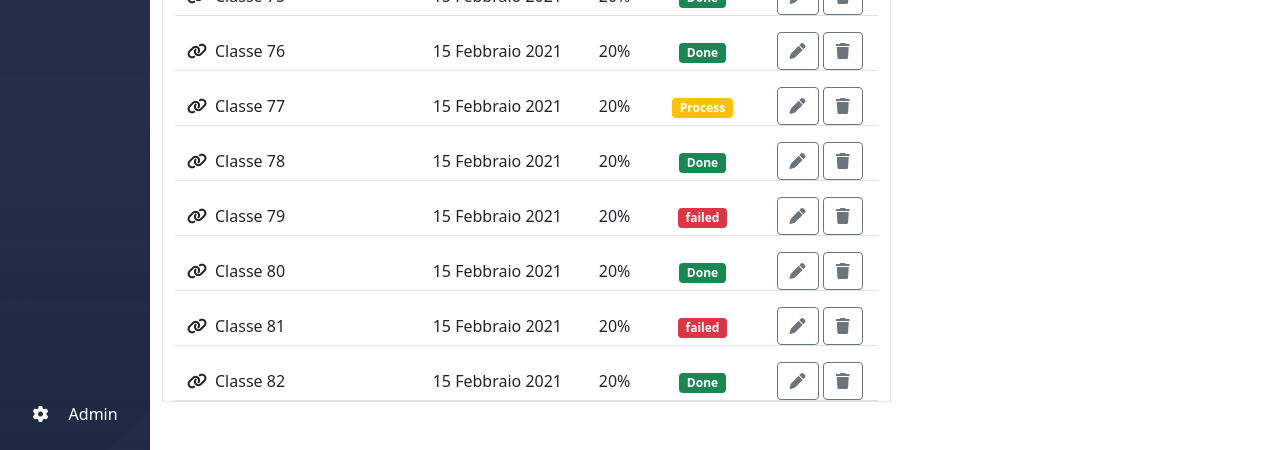
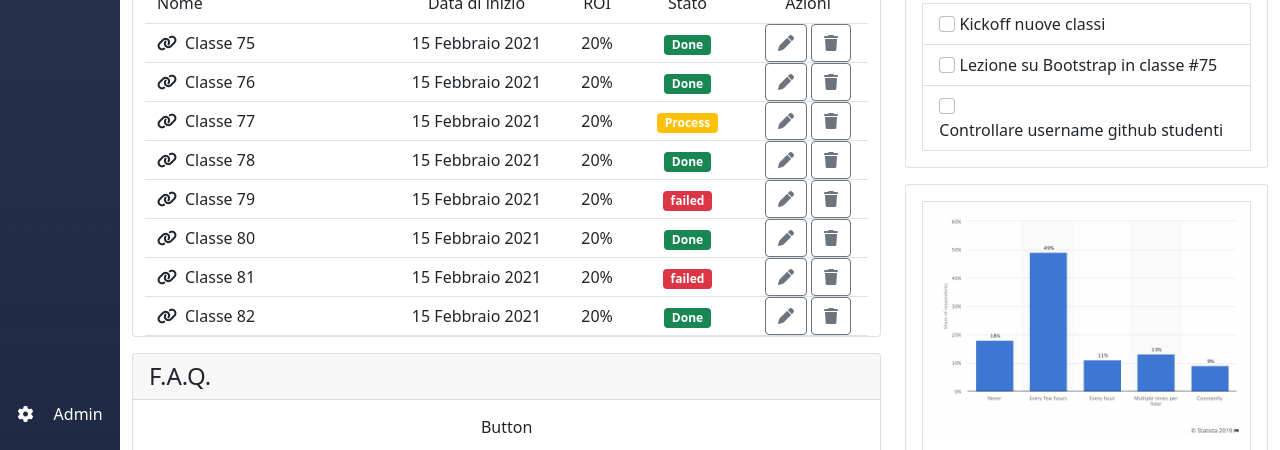
Before and after one commit to Gdr0/html-css-bootstrap-dashboard, a plain HTML site: page index.html in a window 1280 px wide. Shown: the part 350-800 px from the top of the page. Drawn offline with nearby package versions, Linux system fonts and the light colour scheme.

Commit message:
main completo

```diff
--- a/index.html
+++ b/index.html
@@ -20,8 +20,8 @@
     <title>Document</title>
   </head>
   <body>
-    <header>
-      <!-- sidebar -->
+
+      <!-- navbar -->
       <nav class="navbar navbar-light bg-light">
         <div class="container-fluid">
           <div>
@@ -49,7 +49,7 @@
         </div>
       </nav>
       <!-- navbar -->
-    </header>
+
     <div id="wrapper-up">
       <!-- sidebar -->
       <div id="sidebar">
@@ -76,6 +76,7 @@
       </div>
       <!-- sidebar -->
       <div id="main-content">
+        <div class="position-absolute">
         <div class="container-fluid blue">
           <div class="row text-light d-md-none d-lg-none d-inline">
             <div class="col-12 col-md-3 mt-4">
@@ -122,90 +123,177 @@
 
       <!-- main -->
       <div class="container-fluid">
-    <div class="row">
-      <div class="col-12 col-md-8">
-        <div class="border"><h2>Prossime classi</h2></div>
-        <div class="container border">
-          <div class="tabella">
-            <!-- <div class=""><h2>Prossime classi</h2></div> -->
-          <div class="row border-bottom mt-3 pb-2">
-            <div class="col-4">Nome</div>
-            <div class="col-3 text-center">Data di inizio </div>
-            <div class="col-1 text-center">ROI</div>
-            <div class="col-2 text-center">Stato</div>
-            <div class="col-2 text-center">Azioni</div>
+    <div class="row ">
+      <div class="col-12  col-lg-8">
+        <!-- ///////////// -->
+        <!-- TABELLA -->
+        <div class="card mt-3">
+          <h4 class="card-header">
+            Prossime classi
+          </h4>
+          <div class="container ">
+            <div class="tabella ">
+            <div class="row border-bottom  pb-2">
+              <div class="col-4 col-md-4">Nome</div>
+              <div class="col-md-3 text-center d-none d-md-block">Data di inizio </div>
+              <div class="col-md-1 text-center d-none d-md-block">ROI</div>
+              <div class="col-4 col-md-2 text-center">Stato</div>
+              <div class="col-4 col-md-2 text-center">Azioni</div>
             </div>
-          <div class="row border-bottom mt-3 align-items-center">
-            <div class="col-4"><i class="fa-solid fa-link"></i><span class="ms-2">Classe 75</span></div>
-            <div class="col-3 text-center">15 Febbraio 2021</div>
-            <div class="col-1 text-center">20%</div>
-            <div class="col-2 text-center"><span class="badge bg-success">Done</span></div>
-            <div class="col-2 text-center"><button type="button" class="btn btn-outline-secondary"><i class="fa-solid fa-pen"></i></button>
+            <div class="row border-bottom align-items-center">
+              <div class="col-4 col-md-4"><i class="fa-solid fa-link"></i><span class="ms-2">Classe 75</span></div>
+              <div class="col-md-3 text-center d-none d-md-block">15 Febbraio 2021</div>
+              <div class="col-md-1 text-center d-none d-md-block">20%</div>
+              <div class="col-4 col-md-2 text-center"><span class="badge bg-success">Done</span></div>
+              <div class="col-4 col-md-2 text-center"><button type="button" class="btn btn-outline-secondary"><i class="fa-solid fa-pen"></i></button>
                 <button type="button" class="btn btn-outline-secondary"><i class="fa-solid fa-trash"></i></button></div>
             </div>
-          <div class="row border-bottom mt-3 align-items-center">
-            <div class="col-4"><i class="fa-solid fa-link"></i><span class="ms-2">Classe 76</span></div>
-            <div class="col-3 text-center">15 Febbraio 2021</div>
-            <div class="col-1 text-center">20%</div>
-            <div class="col-2 text-center"><span class="badge bg-success">Done</span></div>
-            <div class="col-2 text-center"><button type="button" class="btn btn-outline-secondary"><i class="fa-solid fa-pen"></i></button>
+            <div class="row border-bottom  align-items-center">
+              <div class="col-4 col-md-4"><i class="fa-solid fa-link"></i><span class="ms-2">Classe 76</span></div>
+              <div class="col-md-3 text-center d-none d-md-block">15 Febbraio 2021</div>
+              <div class="col-md-1 text-center d-none d-md-block">20%</div>
+              <div class="col-4 col-md-2 text-center"><span class="badge bg-success">Done</span></div>
+              <div class="col-4 col-md-2 text-center"><button type="button" class="btn btn-outline-secondary"><i class="fa-solid fa-pen"></i></button>
                 <button type="button" class="btn btn-outline-secondary"><i class="fa-solid fa-trash"></i></button></div>
             </div>
-          <div class="row border-bottom mt-3 align-items-center">
-            <div class="col-4"><i class="fa-solid fa-link"></i><span class="ms-2">Classe 77</span></div>
-            <div class="col-3 text-center">15 Febbraio 2021</div>
-            <div class="col-1 text-center">20%</div>
-            <div class="col-2 text-center"><span class="badge bg-warning">Process</span></div>
-            <div class="col-2 text-center"><button type="button" class="btn btn-outline-secondary"><i class="fa-solid fa-pen"></i></button>
+            <div class="row border-bottom  align-items-center">
+              <div class="col-4 col-md-4"><i class="fa-solid fa-link"></i><span class="ms-2">Classe 77</span></div>
+              <div class="col-md-3 text-center d-none d-md-block">15 Febbraio 2021</div>
+              <div class="col-md-1 text-center d-none d-md-block">20%</div>
+              <div class="col-4 col-md-2 text-center"><span class="badge bg-warning">Process</span></div>
+              <div class="col-4 col-md-2 text-center"><button type="button" class="btn btn-outline-secondary"><i class="fa-solid fa-pen"></i></button>
                 <button type="button" class="btn btn-outline-secondary"><i class="fa-solid fa-trash"></i></button></div>
             </div>
-          <div class="row border-bottom mt-3 align-items-center">
-            <div class="col-4"><i class="fa-solid fa-link"></i><span class="ms-2">Classe 78</span></div>
-            <div class="col-3 text-center">15 Febbraio 2021</div>
-            <div class="col-1 text-center">20%</div>
-            <div class="col-2 text-center"><span class="badge bg-success">Done</span></div>
-            <div class="col-2 text-center"><button type="button" class="btn btn-outline-secondary"><i class="fa-solid fa-pen"></i></button>
+            <div class="row border-bottom  align-items-center">
+              <div class="col-4 col-md-4"><i class="fa-solid fa-link"></i><span class="ms-2">Classe 78</span></div>
+              <div class="col-md-3 text-center d-none d-md-block">15 Febbraio 2021</div>
+              <div class="col-md-1 text-center d-none d-md-block">20%</div>
+              <div class="col-4 col-md-2 text-center"><span class="badge bg-success">Done</span></div>
+              <div class="col-4 col-md-2 text-center"><button type="button" class="btn btn-outline-secondary"><i class="fa-solid fa-pen"></i></button>
                 <button type="button" class="btn btn-outline-secondary"><i class="fa-solid fa-trash"></i></button></div>
             </div>
-          <div class="row border-bottom mt-3 align-items-center">
-            <div class="col-4"><i class="fa-solid fa-link"></i><span class="ms-2">Classe 79</span></div>
-            <div class="col-3 text-center">15 Febbraio 2021</div>
-            <div class="col-1 text-center">20%</div>
-            <div class="col-2 text-center"><span class="badge bg-danger">failed</span></div>
-            <div class="col-2 text-center"><button type="button" class="btn btn-outline-secondary"><i class="fa-solid fa-pen"></i></button>
+            <div class="row border-bottom  align-items-center">
+              <div class="col-4 col-md-4"><i class="fa-solid fa-link"></i><span class="ms-2">Classe 79</span></div>
+              <div class="col-md-3 text-center d-none d-md-block">15 Febbraio 2021</div>
+              <div class="col-md-1 text-center d-none d-md-block">20%</div>
+              <div class="col-4 col-md-2 text-center"><span class="badge bg-danger">failed</span></div>
+              <div class="col-4 col-md-2 text-center"><button type="button" class="btn btn-outline-secondary"><i class="fa-solid fa-pen"></i></button>
                 <button type="button" class="btn btn-outline-secondary"><i class="fa-solid fa-trash"></i></button></div>
             </div>
-          <div class="row border-bottom mt-3 align-items-center">
-            <div class="col-4"><i class="fa-solid fa-link"></i><span class="ms-2">Classe 80</span></div>
-            <div class="col-3 text-center">15 Febbraio 2021</div>
-            <div class="col-1 text-center">20%</div>
-            <div class="col-2 text-center"><span class="badge bg-success">Done</span></div>
-            <div class="col-2 text-center"><button type="button" class="btn btn-outline-secondary"><i class="fa-solid fa-pen"></i></button>
+            <div class="row border-bottom   align-items-center">
+              <div class="col-4 col-md-4"><i class="fa-solid fa-link"></i><span class="ms-2">Classe 80</span></div>
+              <div class="col-md-3 text-center d-none d-md-block">15 Febbraio 2021</div>
+              <div class="col-md-1 text-center d-none d-md-block">20%</div>
+              <div class="col-4 col-md-2 text-center"><span class="badge bg-success">Done</span></div>
+              <div class="col-4 col-md-2 text-center "><button type="button" class="btn btn-outline-secondary"><i class="fa-solid fa-pen"></i></button>
                 <button type="button" class="btn btn-outline-secondary"><i class="fa-solid fa-trash"></i></button></div>
             </div>
-          <div class="row border-bottom mt-3 align-items-center">
-            <div class="col-4"><i class="fa-solid fa-link"></i><span class="ms-2">Classe 81</span></div>
-            <div class="col-3 text-center">15 Febbraio 2021</div>
-            <div class="col-1 text-center">20%</div>
-            <div class="col-2 text-center"><span class="badge bg-danger">failed</span></div>
-            <div class="col-2 text-center"><button type="button" class="btn btn-outline-secondary"><i class="fa-solid fa-pen"></i></button>
+            <div class="row border-bottom  align-items-center">
+              <div class="col-4 col-md-4"><i class="fa-solid fa-link"></i><span class="ms-2">Classe 81</span></div>
+              <div class="col-md-3 text-center d-none d-md-block">15 Febbraio 2021</div>
+              <div class="col-md-1 text-center d-none d-md-block">20%</div>
+              <div class="col-4 col-md-2 text-center"><span class="badge bg-danger">failed</span></div>
+              <div class="col-4 col-md-2 text-center"><button type="button" class="btn btn-outline-secondary"><i class="fa-solid fa-pen"></i></button>
                 <button type="button" class="btn btn-outline-secondary"><i class="fa-solid fa-trash"></i></button></div>
             </div>
-          <div class="row border-bottom mt-3 align-items-center">
-            <div class="col-4"><i class="fa-solid fa-link"></i><span class="ms-2">Classe 82</span></div>
-            <div class="col-3 text-center">15 Febbraio 2021</div>
-            <div class="col-1 text-center">20%</div>
-            <div class="col-2 text-center"><span class="badge bg-success">Done</span></div>
-            <div class="col-2 text-center"><button type="button" class="btn btn-outline-secondary"><i class="fa-solid fa-pen"></i></button>
+            <div class="row border-bottom  align-items-center">
+              <div class="col-4 col-md-4"><i class="fa-solid fa-link"></i><span class="ms-2">Classe 82</span></div>
+              <div class="col-md-3 text-center d-none d-md-block">15 Febbraio 2021</div>
+              <div class="col-md-1 text-center d-none d-md-block">20%</div>
+              <div class="col-4 col-md-2 text-center"><span class="badge bg-success">Done</span></div>
+              <div class="col-4 col-md-2 text-center"><button type="button" class="btn btn-outline-secondary"><i class="fa-solid fa-pen"></i></button>
                 <button type="button" class="btn btn-outline-secondary"><i class="fa-solid fa-trash"></i></button></div>
             </div>
           </div>
           </div>
         </div>
-      <div class="col-12 col-md-4"></div>
+          <!-- ///////////// -->
+         <!-- TABELLA -->
+        <!-- faq -->
+        <div class="card mt-3">
+          <h4 class="card-header">
+           F.A.Q.
+          </h4>
+          <ul class="list-group list-group-flush">
+            <li class="list-group-item">
+              <div class="d-grid gap-2">
+                <button class="btn" type="button" data-bs-toggle="collapse" data-bs-target="#collapseExample">Button</button>
+              </div>
+              <div class="collapse" id="collapseExample">
+                <div class="card card-body">
+                  Some placeholder content for the collapse component. This panel is hidden by default but revealed when the user activates the relevant trigger.
+                </div>
+              </div>
+            </li>
+            <li class="list-group-item">
+              <div class="d-grid gap-2">
+                <button class="btn" type="button" data-bs-toggle="collapse" data-bs-target="#collapseExample1" >Button</button>
+              </div>
+            <div class="collapse" id="collapseExample1">
+              <div class="card card-body">
+                Some placeholder content for the collapse component. This panel is hidden by default but revealed when the user activates the relevant trigger.
+              </div>
+            </div></li>
+            <li class="list-group-item">
+              <div class="d-grid gap-2">
+                <button class="btn" type="button" data-bs-toggle="collapse" data-bs-target="#collapseExample3" >Button</button>
+              </div>
+              <div class="collapse" id="collapseExample3">
+                <div class="card card-body">
+                  Some placeholder content for the collapse component. This panel is hidden by default but revealed when the user activates the relevant trigger.
+                </div>
+              </div>
+            </li>
+          </ul>
+        </div>
+
+      </div>
+      <!-- faq -->
+      <div class="col-12 col-lg-4">
+        <!-- todo -->
+        <div class="card mt-3">
+          <div class="card-header">
+            Todo
+          </div>
+        <div class="todo m-3 border">
+          <ul class="list-group list-group-flush">
+            <li class="list-group-item"><input class="form-check-input" type="checkbox" value="" id="flexCheckDefault">
+              <label class="form-check-label" for="flexCheckDefault"> Kickoff nuove classi</li>
+            <li class="list-group-item"><input class="form-check-input" type="checkbox" value="" id="flexCheckDefault">
+              <label class="form-check-label" for="flexCheckDefault"> Lezione su Bootstrap in classe #75</li>
+            <li class="list-group-item"><input class="form-check-input" type="checkbox" value="" id="flexCheckDefault">
+              <label class="form-check-label" for="flexCheckDefault">Controllare username github studenti</li>
+          </ul>
+        </div>
+        </div>
+        <!-- todo -->
+
+        <!-- statistiche -->
+        <div class="card mt-3">
+          <div class="stats m-3 border ">
+            <div class="card-stats ">
+              <img src="img/stats.jpeg" class="img-thumbnail border-0" alt="...">
+            </div>
+            <ul class="list-group list-group-flush">
+              <li class="list-group-item">
+                <h4>Utenti attivi</h4>
+                <span>Lista degli utenti attivi in piattaforma nell'ultimo mese</span>
+              </li>
+              <li class="list-group-item">Gennaio 1200</li>
+              <li class="list-group-item">Febbraio 800</li>
+              <li class="list-group-item">Marzo 1500</li>
+              <li class="list-group-item"> <a href="#" class="stretched-link">visualizza report approfondito</a></li>
+            </ul>
+          </div>
+        </div>
+
+        <!-- statistiche -->
+
+      </div>
     </div>
   </div>
       <!-- main -->
+    </div>
     </div>
     <!-- js -->
     <script
--- a/style.css
+++ b/style.css
@@ -1,9 +1,8 @@
 * {
   font-family: ;
 }
-header {
-  height: 70px;
-  background-color: grey;
+nav {
+  height: 100px;
 }
 .blue {
   background-color: #4c23ec;
@@ -12,14 +11,16 @@ header {
   width: 75%;
 }
 #wrapper-up {
-  height: calc(100vh - 70px);
+  height: calc(100vh - 100px);
   background-color: #1e2843;
   display: flex;
 }
 #sidebar {
-  width: 70px;
-  height: 100%;
+  width: 60px;
+
   background-image: url(img/sidebar-bg.png);
+  position: relative;
+  overflow-y: auto;
 }
 .side {
   color: white;
@@ -32,10 +33,12 @@ header {
 #main-content {
   flex-grow: 1;
   background-color: white;
+  position: relative;
+  overflow-y: auto;
 }
 
 @media screen and (min-width: 992px) {
   #sidebar {
-    width: 150px;
+    width: 120px;
   }
 }
```
Lines whose indentation alone changed are shown as unchanged.
